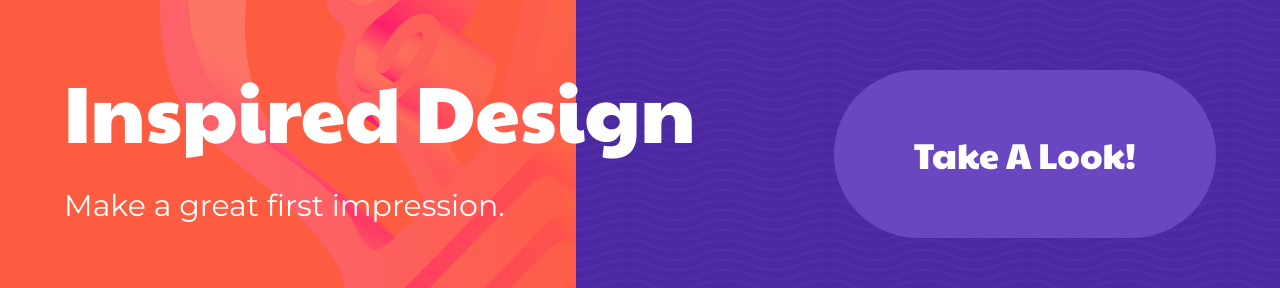
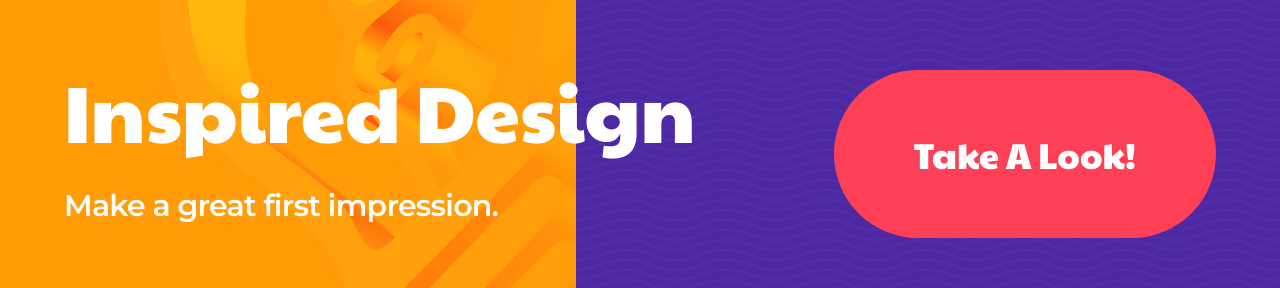
Before and after one commit to JeffMusgrave/designgenius-nextjs-2021, a Next.js app: page / in a window 1280 px wide. Shown: the part 303-591 px from the top of the page. Built offline with nearby package versions, Linux system fonts and the light colour scheme.

Commit message:
changed hero to yellow + pink

```diff
--- a/components/Hero/BigPillButton.js
+++ b/components/Hero/BigPillButton.js
@@ -1,7 +1,7 @@
 import { Heading, Box, useColorModeValue, DarkMode } from "@chakra-ui/react";
 import NextLink from "next/link";
 export default function BigPillButton(props) {
-  const bgColor = useColorModeValue("prince.900", "prince.500");
+  const bgColor = useColorModeValue("prince.900", "punch.500");
   return (
     <NextLink href={props.href}>
       <Box
@@ -11,7 +11,7 @@ export default function BigPillButton(props) {
         bg={bgColor}
         cursor="pointer"
         transition="0.1s ease-in-out"
-        _hover={{ background: "prince.200" }}
+        _hover={{ background: "prince.400" }}
         _active={{
           bg: "prince.700",
           borderColor: "prince.900",
--- a/components/Hero/Hero.js
+++ b/components/Hero/Hero.js
@@ -16,7 +16,7 @@ export default function HeroComponent(props) {
   return (
     <FullSectionComponent
       variant="heroFull"
-      bgColor={colorMode === "dark" ? "salmon.500" : "#A6FFFA"}
+      bgColor={colorMode === "dark" ? "sunny.500" : "#A6FFFA"}
       // backgroundSize="100% 100%"
       // backgroundPosition="0px 0px,0px 0px"
       // backgroundImage="linear-gradient(179deg, #FE5C41FF 49%, #febc41 100%)"
--- a/components/Hero/HeroElements.js
+++ b/components/Hero/HeroElements.js
@@ -17,6 +17,8 @@ export default function HeroElements() {
           marginBottom="1rem"
           fontSize={{ base: "xl", md: "3xl" }}
           lineHeight={{ base: 6, md: 8 }}
+          fontWeight="600"
+          letterSpacing="tight"
         >
           Make a great first impression.
         </Text>
--- a/pages/index.js
+++ b/pages/index.js
@@ -9,7 +9,7 @@ import colors from "../styles/designgenius/attributes/colors";
 import GalleryWrapper from "../components/GalleryWrapper";
 import About from "../components/About";
 
-const { prince, salmon, punch, glacier } = colors;
+const { prince, salmon, sunny, punch } = colors;
 
 export default function Home() {
   const { colorMode } = useColorMode();
@@ -39,7 +39,7 @@ export default function Home() {
           borderColorVar={
             colorMode === "light"
               ? ["white", "#A6FFFA"]
-              : ["#25144D", salmon[500]]
+              : ["#25144D", punch[500]]
           }
         />
         <Portfolio
--- a/styles/designgenius/attributes/colors.js
+++ b/styles/designgenius/attributes/colors.js
@@ -59,6 +59,18 @@ const colors = {
     800: "#e09e23",
     900: "#d69419",
   },
+  sunny: {
+    50: "#ffce3a",
+    100: "#ffc430",
+    200: "#ffba26",
+    300: "#ffb01c",
+    400: "#ffa612",
+    500: "#ff9c08",
+    600: "#f59200",
+    700: "#eb8800",
+    800: "#e17e00",
+    900: "#d77400",
+  },
 };
 
 export default colors;
```
